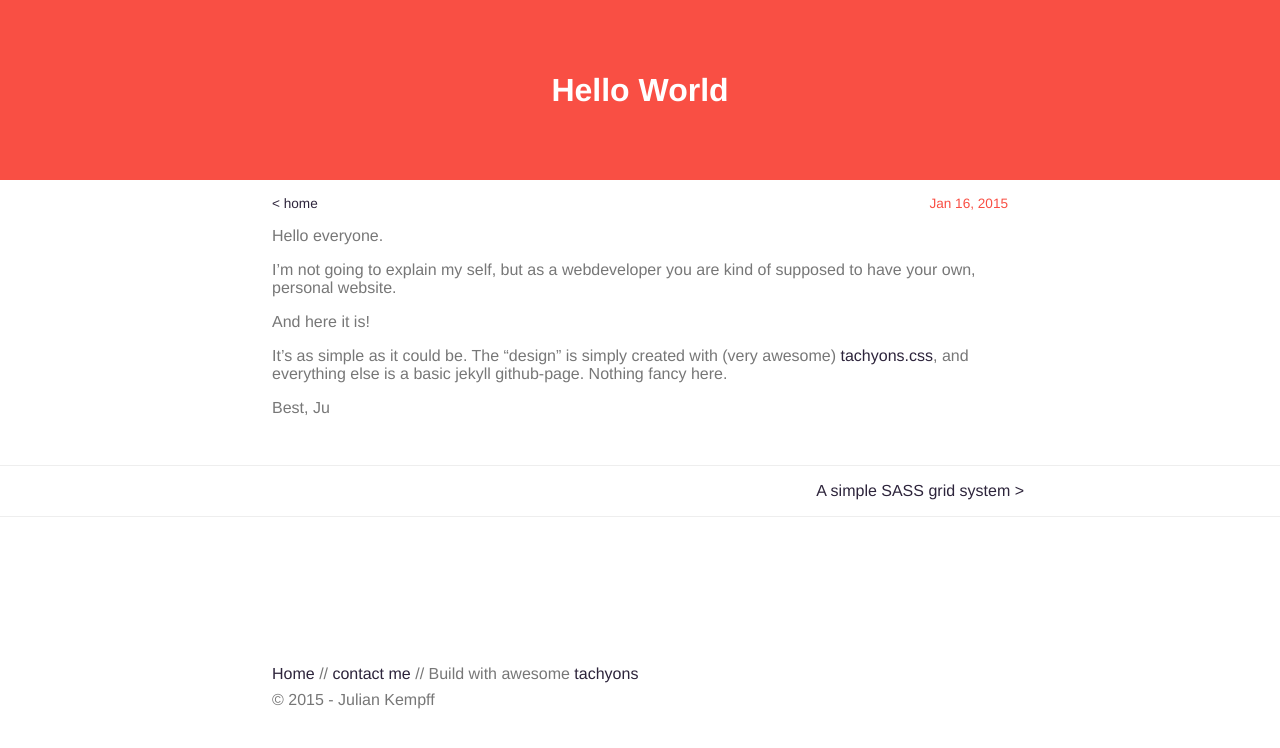
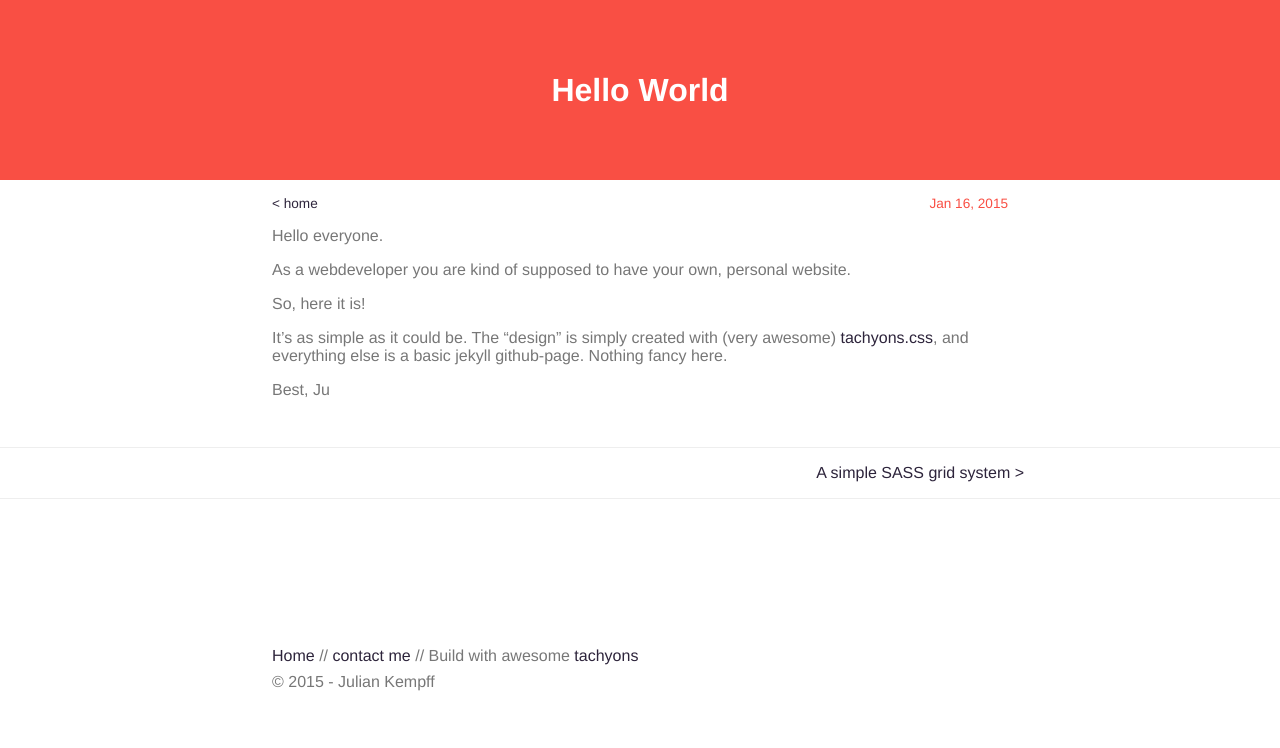
Before and after one commit to jkempff/jkempff.github.io, a Jekyll site: the page built from _posts/2015-01-16-hello-world.md, in a window 1280 px wide. Shown: the top 748 px of the page. Built offline with Jekyll 4.4.1, drawn with Linux system fonts in a browser that asks for light colours.

```diff
--- a/_posts/2015-01-16-hello-world.md
+++ b/_posts/2015-01-16-hello-world.md
@@ -7,9 +7,9 @@ category: random
 
 Hello everyone.
 
-I'm not going to explain my self, but as a webdeveloper you are kind of supposed to have your own, personal website.
+As a webdeveloper you are kind of supposed to have your own, personal website.
 
-And here it is!
+So, here it is!
 
 It's as simple as it could be. The "design" is simply created with (very awesome) [tachyons.css](http://tachyons.io/), and everything else is a basic jekyll github-page. Nothing fancy here.
 
```
